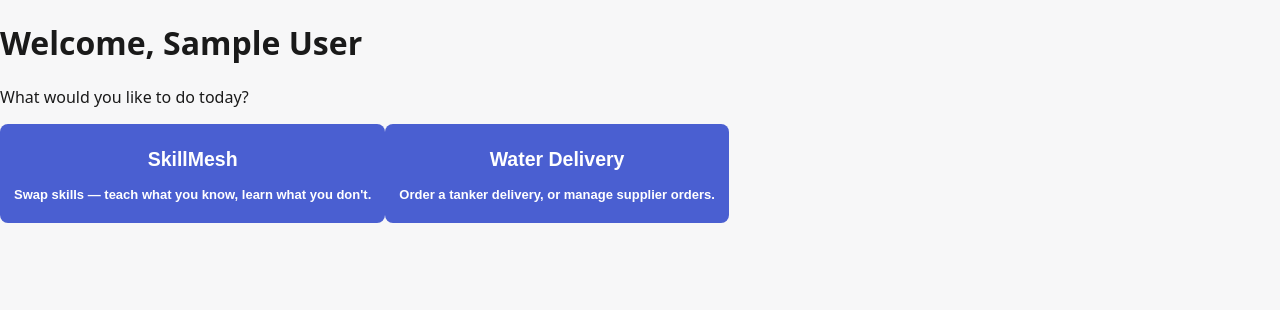
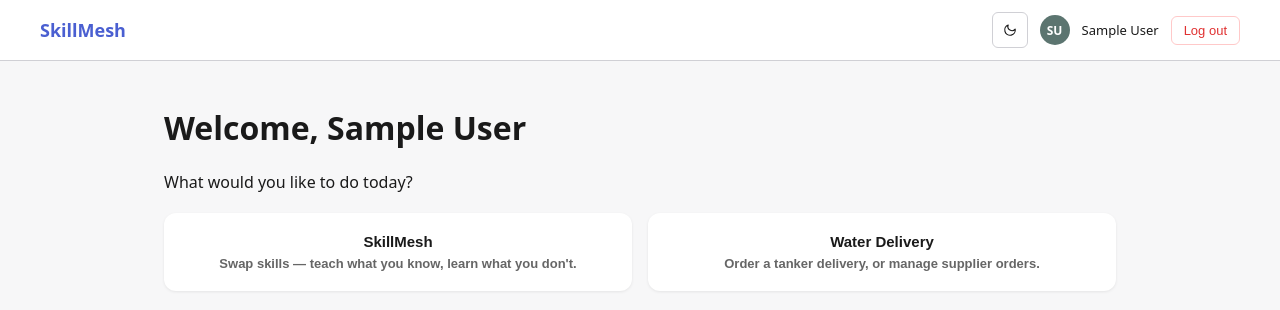
Before and after one commit to 111AsTro111/water-skill-frontend, a React (Vite) app: page /choose in a window 1280 px wide. Shown: the top 310 px of the page. Built offline with nearby package versions, Linux system fonts and the light colour scheme; no server answers; sample sign-in values are in the browser's storage.

Commit message:
dasboards update

```diff
--- a/src/components/Navbar.jsx
+++ b/src/components/Navbar.jsx
@@ -31,9 +31,6 @@ export default function Navbar() {
     navigate('/login');
   }
 
-  // Which set of links to show is driven entirely by the current URL, not
-  // stored state — so a direct link to /water/... always shows Water links
-  // even if the person's last remembered section was SkillMesh.
   const inWaterSection = location.pathname.startsWith('/water');
   const links = inWaterSection ? WATER_LINKS : SKILLMESH_LINKS;
   const brandLabel = inWaterSection ? 'Water Delivery' : 'SkillMesh';
@@ -58,10 +55,14 @@ export default function Navbar() {
           )}
         </button>
 
-        {/* Logo now always returns to the chooser — not the section
-            dashboard — so switching sections is always one click away. */}
         <Link to="/choose" className="navbar-brand">
           {brandLabel}
+        </Link>
+
+        {/* Explicit, unmissable button back to the section chooser —
+            not relying on someone realizing the logo itself is clickable. */}
+        <Link to="/choose" className="btn btn-sm navbar-switch-section">
+          &larr; Switch
         </Link>
 
         <div className="navbar-links navbar-links-desktop">
@@ -84,6 +85,9 @@ export default function Navbar() {
 
       {menuOpen && (
         <div className="navbar-links-mobile">
+          <Link to="/choose" className="nav-link" onClick={() => setMenuOpen(false)}>
+            &larr; Switch section
+          </Link>
           {links.map((link) => (
             <Link key={link.to} to={link.to} className="nav-link" onClick={() => setMenuOpen(false)}>
               {link.label}
--- a/src/pages/ChooseSection.jsx
+++ b/src/pages/ChooseSection.jsx
@@ -1,13 +1,12 @@
 import { useNavigate } from 'react-router-dom';
 import { useAuth } from '../context/AuthContext';
+import ThemeToggle from '../components/ThemeToggle';
+import Avatar from '../components/Avatar';
 
-// Remembers the choice so returning users skip straight to their section
-// next time — but the navbar logo always links back here, so switching
-// is never more than one click away.
 export const SECTION_STORAGE_KEY = 'skillmesh_last_section';
 
 export default function ChooseSection() {
-  const { user } = useAuth();
+  const { user, logout } = useAuth();
   const navigate = useNavigate();
 
   function choose(section) {
@@ -15,22 +14,48 @@ export default function ChooseSection() {
     navigate(section === 'skillmesh' ? '/skillmesh/dashboard' : '/water/dashboard');
   }
 
+  async function handleLogout() {
+    await logout();
+    navigate('/login');
+  }
+
   return (
-    <div className="choose-section-page">
+    <div className="page">
+      {/* Reuses the same navbar classes as the real Navbar component, just
+          with no section links — this page sits ABOVE both sections, so it
+          shouldn't show either section's nav links. */}
+      <nav className="navbar">
+        <div className="navbar-row">
+          <span className="navbar-brand">SkillMesh</span>
+          <div className="navbar-user">
+            <ThemeToggle />
+            <Avatar user={user} size={30} />
+            <span className="navbar-username">{user?.name}</span>
+            <button onClick={handleLogout} className="btn btn-sm navbar-logout">
+              Log out
+            </button>
+          </div>
+        </div>
+      </nav>
+
+      <div className="page-content">
         <h1>Welcome, {user?.name}</h1>
         <p>What would you like to do today?</p>
 
-      <div className="choose-section-cards">
-        <button className="choose-card" onClick={() => choose('skillmesh')}>
-          <h2>SkillMesh</h2>
+        {/* Reusing the exact same classes as Dashboard.jsx's cards, so
+            these render identically styled instead of as plain buttons. */}
+        <div className="dashboard-cards">
+          <button className="dashboard-card" onClick={() => choose('skillmesh')}>
+            <h3>SkillMesh</h3>
             <p>Swap skills — teach what you know, learn what you don't.</p>
           </button>
 
-        <button className="choose-card" onClick={() => choose('water')}>
-          <h2>Water Delivery</h2>
+          <button className="dashboard-card" onClick={() => choose('water')}>
+            <h3>Water Delivery</h3>
             <p>Order a tanker delivery, or manage supplier orders.</p>
           </button>
         </div>
       </div>
+    </div>
   );
 }
--- a/src/pages/WaterDashboard.jsx
+++ b/src/pages/WaterDashboard.jsx
@@ -1,9 +1,38 @@
+import { useState, useEffect } from 'react';
 import { Link } from 'react-router-dom';
 import { useAuth } from '../context/AuthContext';
 import Navbar from '../components/Navbar';
+import apiClient from '../api/client';
 
 export default function WaterDashboard() {
   const { user } = useAuth();
+
+  // null = still checking, false = confirmed not a supplier,
+  // object = supplier profile (may or may not be verified yet)
+  const [supplier, setSupplier] = useState(null);
+  const [checked, setChecked] = useState(false);
+
+  useEffect(() => {
+    let cancelled = false;
+
+    apiClient
+      .get('/water-suppliers/me')
+      .then((res) => {
+        if (!cancelled) setSupplier(res.data.supplier);
+      })
+      .catch((err) => {
+        // 404 here just means "not registered as a supplier yet" — a
+        // completely normal state for a buyer-only account, not an error.
+        if (!cancelled && err.response?.status === 404) setSupplier(false);
+      })
+      .finally(() => {
+        if (!cancelled) setChecked(true);
+      });
+
+    return () => {
+      cancelled = true;
+    };
+  }, []);
 
   return (
     <div className="page">
@@ -21,6 +50,39 @@ export default function WaterDashboard() {
             <h3>My Orders</h3>
             <p>Track deliveries and payment status.</p>
           </Link>
+
+          {/* Only shown once we've actually checked — avoids a flash of
+              the wrong card while the request is still in flight. */}
+          {checked && supplier === false && (
+            <Link to="/water/become-supplier" className="dashboard-card">
+              <h3>Become a Supplier</h3>
+              <p>Register your tanker business and start receiving orders.</p>
+            </Link>
+          )}
+
+          {checked && supplier && !supplier.is_verified && (
+            <div className="dashboard-card dashboard-card-pending">
+              <h3>Supplier Application Pending</h3>
+              <p>Your supplier registration is awaiting admin verification.</p>
+            </div>
+          )}
+
+          {checked && supplier && supplier.is_verified && (
+            <>
+              <Link to="/water/pending-requests" className="dashboard-card">
+                <h3>Pending Requests</h3>
+                <p>Orders waiting for you to accept or decline.</p>
+              </Link>
+              <Link to="/water/assigned-orders" className="dashboard-card">
+                <h3>My Assigned Orders</h3>
+                <p>Deliveries you've accepted and are fulfilling.</p>
+              </Link>
+              <Link to="/water/my-tankers" className="dashboard-card">
+                <h3>My Tankers</h3>
+                <p>Manage your fleet's availability.</p>
+              </Link>
+            </>
+          )}
         </div>
       </div>
     </div>
```
Lines whose indentation alone changed are shown as unchanged.
